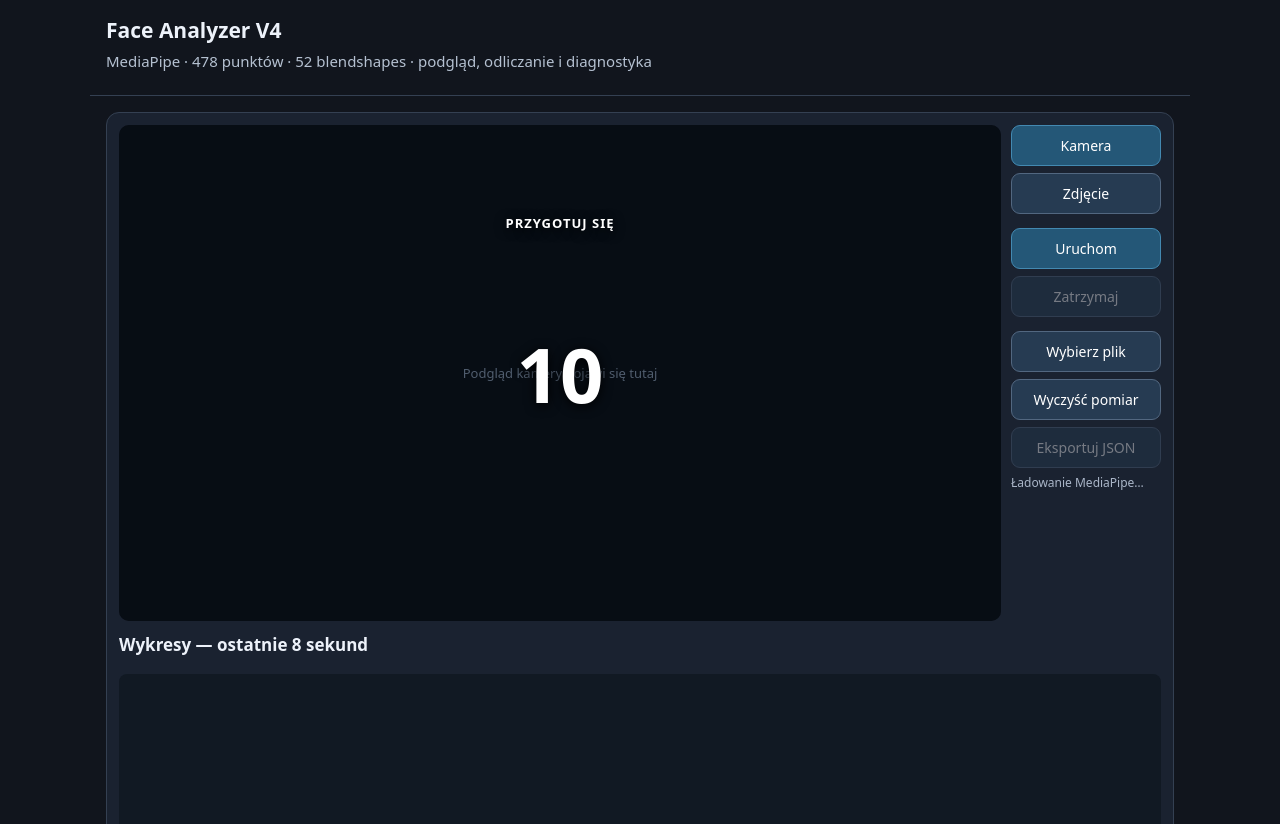
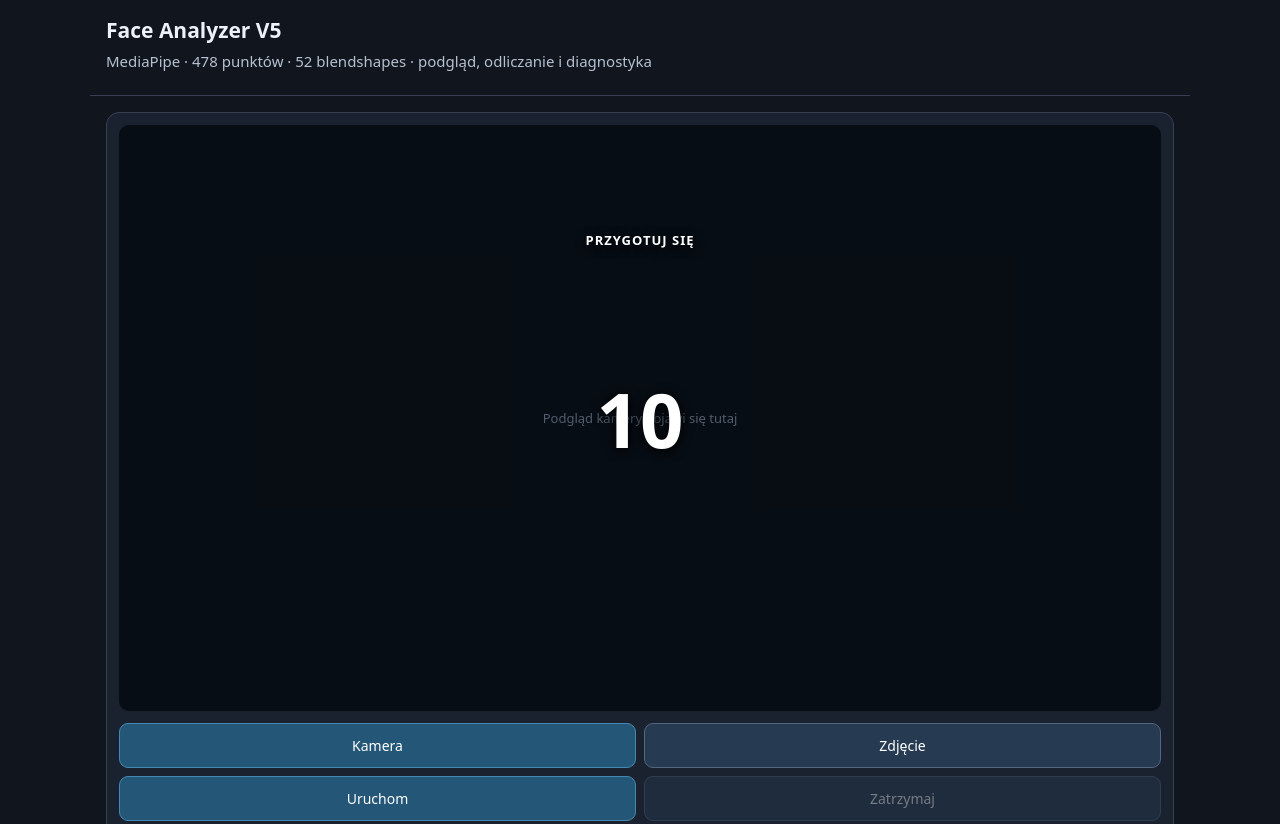
Before and after one commit to Siersciuh/siersciuh.github.io, a plain HTML site: page face-analyzer/index.html in a window 1280 px wide. Shown: the top 824 px of the page. Drawn offline with Linux system fonts and the light colour scheme.

Commit message:
Face Analyzer V5: preview above controls

```diff
--- a/face-analyzer/index.html
+++ b/face-analyzer/index.html
@@ -1,13 +1,13 @@
 <!doctype html>
-<html lang="pl"><head><meta charset="utf-8"><meta name="viewport" content="width=device-width,initial-scale=1,viewport-fit=cover"><meta name="theme-color" content="#11151d"><title>Face Analyzer V4 — Siersciuh</title>
+<html lang="pl"><head><meta charset="utf-8"><meta name="viewport" content="width=device-width,initial-scale=1,viewport-fit=cover"><meta name="theme-color" content="#11151d"><title>Face Analyzer V5 — Siersciuh</title>
 <style>
 :root{color-scheme:dark;font:15px system-ui,sans-serif;background:#11151d;color:#edf2fa}*{box-sizing:border-box}body{margin:0}header,main{max-width:1100px;margin:auto;padding:12px}header{border-bottom:1px solid #344052}h1{font-size:21px;margin:0 0 4px}p{color:#b5c1d1;line-height:1.4;margin:7px 0}h2{font-size:17px;margin:0 0 10px}h3{font-size:14px;margin:12px 0 6px}main{display:grid;gap:12px}section{background:#1a2230;border:1px solid #344052;border-radius:13px;padding:12px}
 button,label{display:block;width:100%;text-align:center;background:#263b52;color:white;border:1px solid #526780;border-radius:9px;padding:9px 7px;margin:0 0 7px;cursor:pointer;font:inherit}button.primary{background:#245777;border-color:#4389b1}button:disabled{opacity:.4}input[type=file]{display:none}
-.capture{display:grid;grid-template-columns:minmax(0,1fr) 112px;gap:10px;align-items:start}.preview{position:relative;min-width:0;background:#080b10;border-radius:10px;overflow:hidden;aspect-ratio:4/5;display:flex;align-items:center;justify-content:center}.preview video,.preview canvas{display:block;width:100%;height:100%;object-fit:cover}.preview video{transform:scaleX(-1)}.placeholder{position:absolute;color:#8291a6;text-align:center;padding:12px;font-size:13px;pointer-events:none}.countdown{position:absolute;inset:0;display:flex;align-items:center;justify-content:center;background:#07101b66;color:white;font-size:clamp(42px,12vw,76px);font-weight:800;text-shadow:0 2px 12px #000;pointer-events:none}.countdown small{position:absolute;top:18%;font-size:13px;letter-spacing:1px}.sidecontrols{min-width:0}.sidecontrols button,.sidecontrols label{font-size:13px;padding:9px 4px}.sidecontrols .gap{height:7px}.status{font-size:12px;color:#aab6c8;min-height:30px;line-height:1.35;overflow-wrap:anywhere}
+.capture{display:flex;flex-direction:column;gap:12px}.preview{position:relative;min-width:0;background:#080b10;border-radius:10px;overflow:hidden;aspect-ratio:4/5;display:flex;align-items:center;justify-content:center}.preview video,.preview canvas{display:block;width:100%;height:100%;object-fit:cover}.preview video{transform:scaleX(-1)}.placeholder{position:absolute;color:#8291a6;text-align:center;padding:12px;font-size:13px;pointer-events:none}.countdown{position:absolute;inset:0;display:flex;align-items:center;justify-content:center;background:#07101b66;color:white;font-size:clamp(42px,12vw,76px);font-weight:800;text-shadow:0 2px 12px #000;pointer-events:none}.countdown small{position:absolute;top:18%;font-size:13px;letter-spacing:1px}.sidecontrols{width:100%;display:grid;grid-template-columns:repeat(2,minmax(0,1fr));gap:8px}.sidecontrols button,.sidecontrols label{font-size:14px;padding:11px 8px;margin:0}.sidecontrols .gap{display:none}.sidecontrols .status{grid-column:1/-1;margin-top:2px}.status{font-size:12px;color:#aab6c8;min-height:30px;line-height:1.35;overflow-wrap:anywhere}
 #chart{width:100%;height:210px;display:block;background:#111923;border-radius:8px}#legend{display:flex;gap:9px;flex-wrap:wrap;font-size:11px;color:#b5c1d1;margin:8px 0}.dot{display:inline-block;width:8px;height:8px;border-radius:50%;margin-right:4px}.stats{display:grid;grid-template-columns:repeat(3,minmax(0,1fr));gap:7px}.stat{background:#111923;padding:8px;border-radius:8px;min-width:0}.stat b{display:block;font-size:17px;overflow-wrap:anywhere}.stat small{font-size:10px;color:#aab6c8;overflow-wrap:anywhere}.control{display:flex;gap:10px;align-items:center;flex-wrap:wrap;margin-top:10px}.control input{flex:1;min-width:120px}.muted{font-size:11px;color:#aab6c8}.dataGrid{display:grid;grid-template-columns:1fr 1fr;gap:12px}.item{display:flex;justify-content:space-between;gap:6px;padding:5px 0;border-bottom:1px solid #344052;font-size:12px}#blend{max-height:260px;overflow:auto}pre{white-space:pre-wrap;overflow-wrap:anywhere;max-height:180px;overflow:auto;font-size:11px;color:#cbd7e7}
-@media(min-width:760px){header,main{padding:16px}.capture{grid-template-columns:minmax(0,1fr) 150px}.sidecontrols button,.sidecontrols label{font-size:14px;padding:10px}.preview{aspect-ratio:16/9}.stats{grid-template-columns:repeat(6,minmax(0,1fr))}}
+@media(min-width:760px){header,main{padding:16px}.preview{aspect-ratio:16/9}.sidecontrols button,.sidecontrols label{font-size:14px;padding:12px}.stats{grid-template-columns:repeat(6,minmax(0,1fr))}}
 </style></head><body>
-<header><h1>Face Analyzer V4</h1><p>MediaPipe · 478 punktów · 52 blendshapes · podgląd, odliczanie i diagnostyka</p></header>
+<header><h1>Face Analyzer V5</h1><p>MediaPipe · 478 punktów · 52 blendshapes · podgląd, odliczanie i diagnostyka</p></header>
 <main>
 <section>
  <div class="capture">
@@ -45,11 +45,11 @@ function loop(){if(!running||!stream)return;const v=el("video");if(v.readyState>
 async function startCamera(){try{if(!detector)throw Error("Silnik jeszcze się ładuje");if(stream)return;stream=await navigator.mediaDevices.getUserMedia({video:{facingMode:"user"},audio:false});el("video").srcObject=stream;el("video").hidden=false;el("placeholder").hidden=true;await el("video").play();el("start").disabled=true;el("stop").disabled=false;history=[];ema={};lastTime=-1;let n=10;el("count").textContent=n;el("countdown").hidden=false;say("Ustaw twarz w kadrze. Pomiar ruszy za 10 sekund.");countdownTimer=setInterval(()=>{n--;el("count").textContent=n>0?n:"START";if(n<=0){clearInterval(countdownTimer);countdownTimer=null;el("countdown").hidden=true;running=true;loop();say("Pomiar działa.")}},1000)}catch(e){say("Nie można uruchomić kamery: "+e.message)}}
 function stopCamera(){if(countdownTimer){clearInterval(countdownTimer);countdownTimer=null}running=false;cancelAnimationFrame(frame);stream?.getTracks().forEach(t=>t.stop());stream=null;el("video").srcObject=null;el("video").hidden=true;el("placeholder").hidden=false;el("countdown").hidden=true;el("start").disabled=false;el("stop").disabled=true;say("Kamera zatrzymana.")}
 el("start").onclick=startCamera;el("stop").onclick=stopCamera;
-el("cameraMode").onclick=()=>{mode="camera";el("cameraMode").classList.add("primary");el("imageMode").classList.remove("primary");el("cameraPane");el("video").hidden=!stream;el("photoCanvas").hidden=true;el("choosePhoto").hidden=true;el("start").hidden=false;el("stop").hidden=false;el("placeholder").hidden=!!stream};
+el("cameraMode").onclick=()=>{mode="camera";el("cameraMode").classList.add("primary");el("imageMode").classList.remove("primary");el("video").hidden=!stream;el("photoCanvas").hidden=true;el("choosePhoto").hidden=true;el("start").hidden=false;el("stop").hidden=false;el("placeholder").hidden=!!stream};
 el("imageMode").onclick=()=>{mode="image";el("imageMode").classList.add("primary");el("cameraMode").classList.remove("primary");stopCamera();el("video").hidden=true;el("placeholder").hidden=true;el("photoCanvas").hidden=false;el("choosePhoto").hidden=false;el("start").hidden=true;el("stop").hidden=true};
 el("photo").onchange=async e=>{const f=e.target.files?.[0];if(!f||!detector)return;try{const bmp=await createImageBitmap(f),c=el("photoCanvas");c.width=bmp.width;c.height=bmp.height;c.style.aspectRatio=bmp.width+"/"+bmp.height;c.getContext("2d").drawImage(bmp,0,0);const r=detector.detect(bmp);render(r);const ctx=c.getContext("2d");for(const p of r.faceLandmarks?.[0]||[]){ctx.fillStyle="#64d9ff";ctx.beginPath();ctx.arc(p.x*bmp.width,p.y*bmp.height,2,0,7);ctx.fill()}say("Zdjęcie przeanalizowane.")}catch(err){say("Błąd zdjęcia: "+err.message)}};
 el("smooth").oninput=e=>{alpha=Number(e.target.value)/100;el("smoothLabel").textContent=alpha.toFixed(2).replace(".",",")};
 el("clearHistory").onclick=()=>{history=[];ema={};chart();el("readouts").innerHTML="";say("Historia pomiaru wyczyszczona.")};
-el("export").onclick=()=>{if(!last)return;const data={createdAt:new Date().toISOString(),landmarks:last.faceLandmarks?.[0]||[],rawBlendshapes:last.faceBlendshapes?.[0]?.categories||[],emaAlpha:alpha,emaValues:ema,signalHistory:history,facialTransformationMatrix:last.facialTransformationMatrixes?.[0]?.data||null};const url=URL.createObjectURL(new Blob([JSON.stringify(data,null,2)],{type:"application/json"}));const a=document.createElement("a");a.href=url;a.download="mediapipe-face-analysis-v4.json";a.click();URL.revokeObjectURL(url)};
+el("export").onclick=()=>{if(!last)return;const data={createdAt:new Date().toISOString(),landmarks:last.faceLandmarks?.[0]||[],rawBlendshapes:last.faceBlendshapes?.[0]?.categories||[],emaAlpha:alpha,emaValues:ema,signalHistory:history,facialTransformationMatrix:last.facialTransformationMatrixes?.[0]?.data||null};const url=URL.createObjectURL(new Blob([JSON.stringify(data,null,2)],{type:"application/json"}));const a=document.createElement("a");a.href=url;a.download="mediapipe-face-analysis-v5.json";a.click();URL.revokeObjectURL(url)};
 setup();
 </script></body></html>
```
